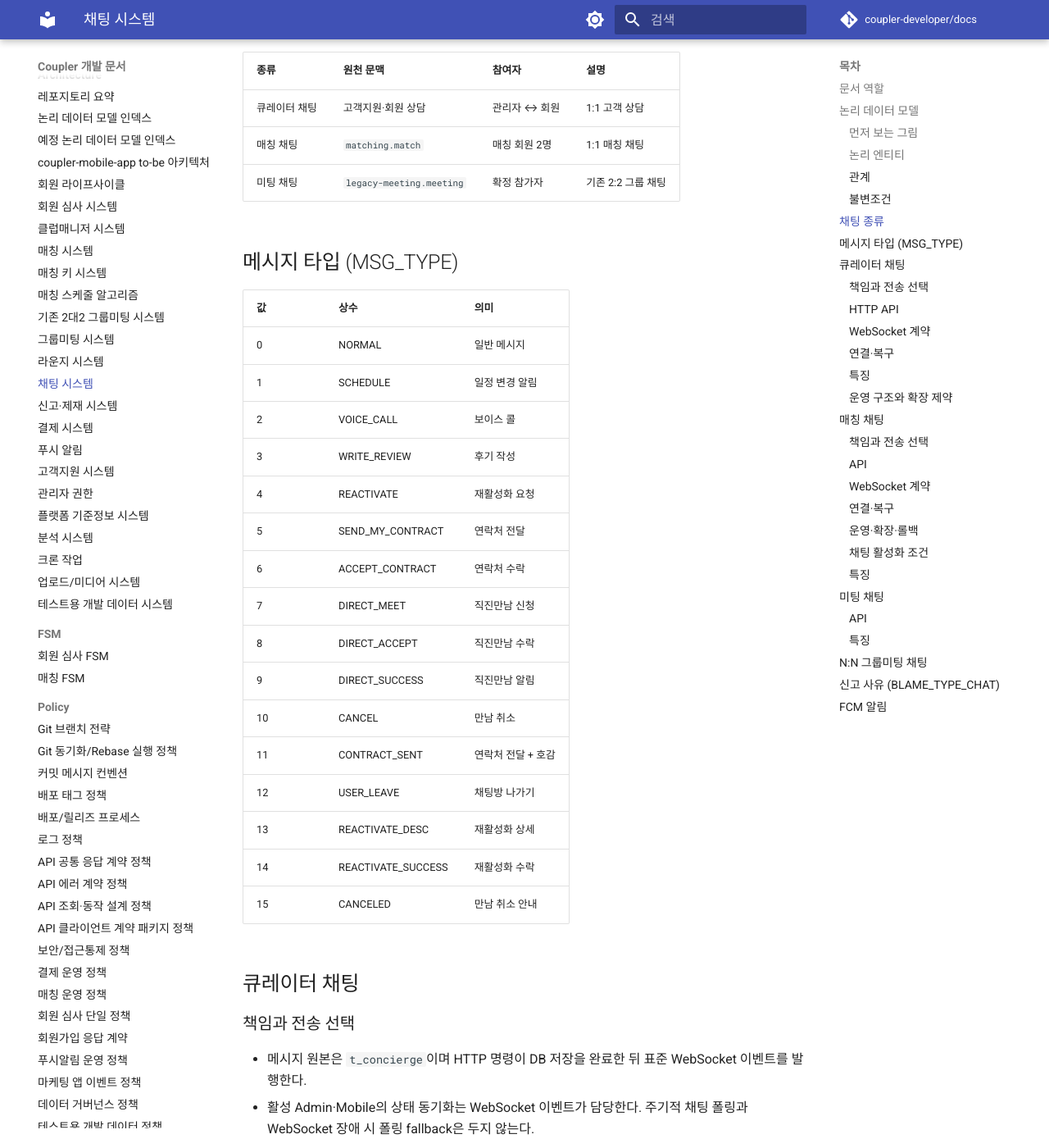
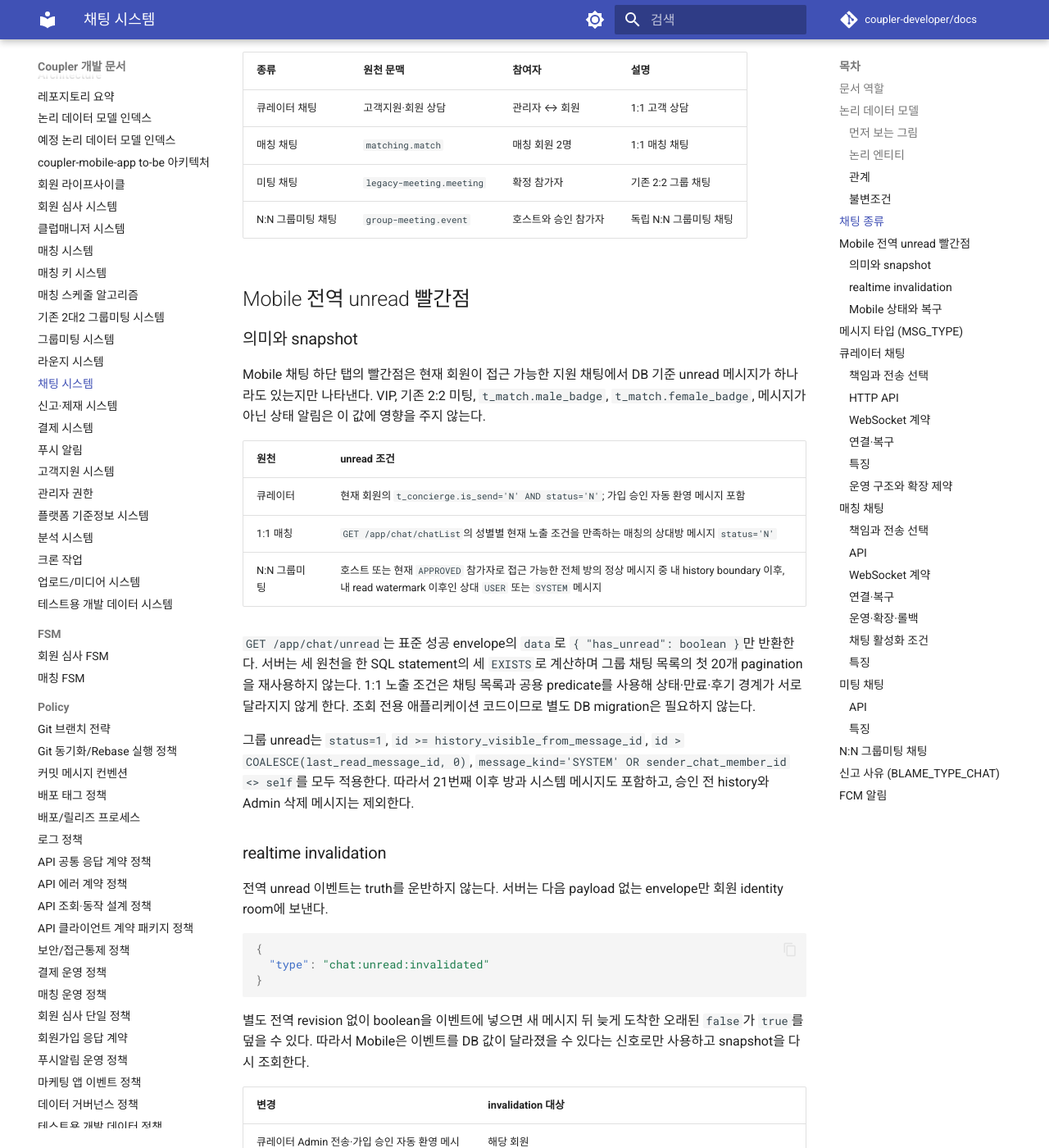
Before and after one commit to coupler-developer/docs, an MkDocs documentation site: the page built from content/architecture/chat-system.md, in a window 1280 px wide and 1400 px high, scrolled down 1391 px. Shown: the whole window at 82% size. Built offline with MkDocs 1.6.1 and Material for MkDocs 9.7.7, drawn with Linux system fonts in a browser that asks for light colours; comment, search, counter and statistics services are not loaded; some of the changed text lies outside the part shown.

Commit message:
docs: 채팅 unread 빨간점 구조 반영 (#135)

````diff
--- a/content/architecture/chat-system.md
+++ b/content/architecture/chat-system.md
@@ -85,6 +85,76 @@ flowchart LR
 | 큐레이터 채팅 | 고객지원·회원 상담 | 관리자 ↔ 회원 | 1:1 고객 상담 |
 | 매칭 채팅 | `matching.match` | 매칭 회원 2명 | 1:1 매칭 채팅 |
 | 미팅 채팅 | `legacy-meeting.meeting` | 확정 참가자 | 기존 2:2 그룹 채팅 |
+| N:N 그룹미팅 채팅 | `group-meeting.event` | 호스트와 승인 참가자 | 독립 N:N 그룹미팅 채팅 |
+
+## Mobile 전역 unread 빨간점
+
+### 의미와 snapshot
+
+Mobile 채팅 하단 탭의 빨간점은 현재 회원이 접근 가능한 지원 채팅에서 DB 기준 unread 메시지가 하나라도 있는지만
+나타낸다. VIP, 기존 2:2 미팅, `t_match.male_badge`, `t_match.female_badge`, 메시지가 아닌 상태 알림은 이 값에
+영향을 주지 않는다.
+
+| 원천 | unread 조건 |
+| --- | --- |
+| 큐레이터 | 현재 회원의 `t_concierge.is_send='N' AND status='N'`; 가입 승인 자동 환영 메시지 포함 |
+| 1:1 매칭 | `GET /app/chat/chatList`의 성별별 현재 노출 조건을 만족하는 매칭의 상대방 메시지 `status='N'` |
+| N:N 그룹미팅 | 호스트 또는 현재 `APPROVED` 참가자로 접근 가능한 전체 방의 정상 메시지 중 내 history boundary 이후, 내 read watermark 이후인 상대 `USER` 또는 `SYSTEM` 메시지 |
+
+`GET /app/chat/unread`는 표준 성공 envelope의 `data`로 `{ "has_unread": boolean }`만 반환한다. 서버는 세 원천을
+한 SQL statement의 세 `EXISTS`로 계산하며 그룹 채팅 목록의 첫 20개 pagination을 재사용하지 않는다. 1:1 노출
+조건은 채팅 목록과 공용 predicate를 사용해 상태·만료·후기 경계가 서로 달라지지 않게 한다. 조회 전용 애플리케이션
+코드이므로 별도 DB migration은 필요하지 않는다.
+
+그룹 unread는 `status=1`, `id >= history_visible_from_message_id`,
+`id > COALESCE(last_read_message_id, 0)`,
+`message_kind='SYSTEM' OR sender_chat_member_id <> self`를 모두 적용한다. 따라서 21번째 이후 방과 시스템 메시지도
+포함하고, 승인 전 history와 Admin 삭제 메시지는 제외한다.
+
+### realtime invalidation
+
+전역 unread 이벤트는 truth를 운반하지 않는다. 서버는 다음 payload 없는 envelope만 회원 identity room에 보낸다.
+
+```json
+{
+  "type": "chat:unread:invalidated"
+}
+```
+
+별도 전역 revision 없이 boolean을 이벤트에 넣으면 새 메시지 뒤 늦게 도착한 오래된 `false`가 `true`를 덮을 수
+있다. 따라서 Mobile은 이벤트를 DB 값이 달라졌을 수 있다는 신호로만 사용하고 snapshot을 다시 조회한다.
+
+| 변경 | invalidation 대상 |
+| --- | --- |
+| 큐레이터 Admin 전송·가입 승인 자동 환영 메시지 | 해당 회원 |
+| 큐레이터 회원 읽음 성공 | 읽은 회원 |
+| 1:1 메시지 생성 | 그 메시지를 unread로 보는 상대 회원 |
+| 1:1 읽음 성공 | 읽은 회원 |
+| 1:1 노출 상태·만료·후기 상태 변경·삭제 | 변경 전·후 양쪽 회원 |
+| 그룹 `USER`·`SYSTEM` 메시지 | 변경 뒤 현재 구성원; `USER` 발신자의 watermark 전진 때문에 발신자 포함 |
+| 그룹 읽음 성공 | 읽은 회원 |
+| 그룹 승인·취소·퇴장 | 변경 전·후 구성원의 합집합 |
+| 그룹 행사 확정·취소·종료, Admin 메시지 삭제 | 영향받는 현재 구성원 |
+
+업무 transaction이 commit된 뒤에만 best-effort로 발행한다. 수신자 조회나 발행 실패는 이미 성공한 업무 결과를
+실패로 바꾸지 않으며, 다음 복구 snapshot이 원본을 확정한다.
+
+### Mobile 상태와 복구
+
+`ChatUnreadState.hasUnread`는 영속 저장하지 않는 로그인 세션 메모리 캐시다. 로그인 세션 시작, foreground 복귀,
+`realtime:ready`, `chat:unread:invalidated`, 큐레이터·1:1·그룹 읽음 성공 직후에 snapshot을 요청한다. foreground
+동안에는 5분마다 boolean 한 건을 reconciliation하며 background에서는 조회하지 않는다. 이 주기는 best-effort
+이벤트 유실과 `CHAT_3_DAYS_OVER` 방의 `match_expire_date` 도래 같은 DB write 없는 시간 경계를 복구한다.
+
+동시 신호는 한 요청으로 합친다. 조회 중 신호가 오면 그 응답을 적용하지 않고 완료 뒤 trailing 조회를 한 번만
+실행한다. 같은 세션에서는 한 번에 한 요청만 허용하며, logout·token 교체는 세대를 올리고 이전 요청을 abort한 뒤
+응답도 폐기한다. 실패하면 마지막 성공 값을 유지하고 alert·전역 spinner 없이 `1초 → 5초` 두 번만 재시도한다.
+로그아웃은 즉시 `false`로 초기화한다.
+
+이 endpoint의 success DTO는 API 계약 패키지의 다음 사용 가능한 stable version으로 발행하고 API source,
+Admin, Mobile의 manifest와 lockfile을 같은 exact version으로 맞춘다. Android·iOS NextPush는 둘 다 mandatory로
+활성화하며 API·Admin·두 Mobile 배포와 mandatory 기준을 같은 검증 기준점으로 롤백한다. Admin UI 동작과 DB
+schema는 바꾸지 않는다.
 
 ## 메시지 타입 (MSG_TYPE)
 
@@ -169,7 +239,7 @@ echo를 기다리지 않고 이 canonical HTTP 응답을 ID 기준으로 병합
 | 전송 | RFC 6455 WebSocket text frame의 JSON envelope; HTTP polling 없음 |
 | Origin | 운영 CMS와 React Native가 endpoint에서 생성하는 운영·개발 API Origin만 허용; Origin이 없는 native/Node 연결 허용 |
 | 인증 | 연결 직후 `realtime:auth`의 token을 현재 회원·관리자 DB 상태와 대조하고 `realtime:ready` 이후에만 업무 이벤트 허용 |
-| 서버 이벤트 | `realtime:ready`, `realtime:error`, `concierge:message`, `concierge:read:ack`, `concierge:read:updated` |
+| 서버 이벤트 | `realtime:ready`, `realtime:error`, `concierge:message`, `concierge:read:ack`, `concierge:read:updated`, 회원 endpoint의 `chat:unread:invalidated` |
 | 클라이언트 명령 | `realtime:auth`, `concierge:read:mark` |
 
 모든 application frame은 `{ type, correlation_id?, payload? }` 한 가지 envelope을 사용한다. `correlation_id`는
@@ -439,8 +509,9 @@ flowchart TD
 - FCM `GROUP_MEETING_CHAT_MESSAGE(82)`는 사용자 알림과 재진입 보조 수단이다. foreground에서 WebSocket이
   연결돼 있으면 같은 FCM으로 상태 갱신 이벤트를 중복 적용하지 않고, 연결이 끊긴 경우에만 HTTP snapshot 갱신
   신호로 사용한다. WebSocket·FCM 실패는 DB 저장을 되돌리지 않으며 HTTP 원본으로 복구한다.
-- 이번 실시간 이벤트는 `USER` 메시지만 다룬다. 참가자 합류·취소·퇴장·행사 상태의 `SYSTEM` 메시지는 기존
-  상태 알림과 reconnect/focus HTTP snapshot으로 복구한다.
+- canonical 메시지 payload 실시간 이벤트는 `USER`만 다룬다. 참가자 합류·취소·퇴장·행사 상태의 `SYSTEM`
+  메시지는 payload 없는 `chat:unread:invalidated`로 전역 빨간점 snapshot을 갱신하고, 실제 메시지 내용은 기존
+  reconnect/focus HTTP snapshot으로 복구한다.
 - 최초 모임 확정은 승인 인원과 무관하게 행사당 채팅 principal과 현재 승인 구성원을 한 번만 초기화한다.
   이후 모집 중·모집 마감·모임 확정 상태를 왕복해도 방·구성원·메시지를 삭제하거나 다시 만들지 않는다.
 - 실제 접근은 최신 행사 일시의 달력상 전날 KST 13시에 열리고 행사 시작 +24시간에 읽기 전용으로 바뀐다.
````
Also changed, not shown: other parts of content/architecture/chat-system.md (+1 -1 lines), content/architecture/group-meeting-system.md (+5 -2 lines).
